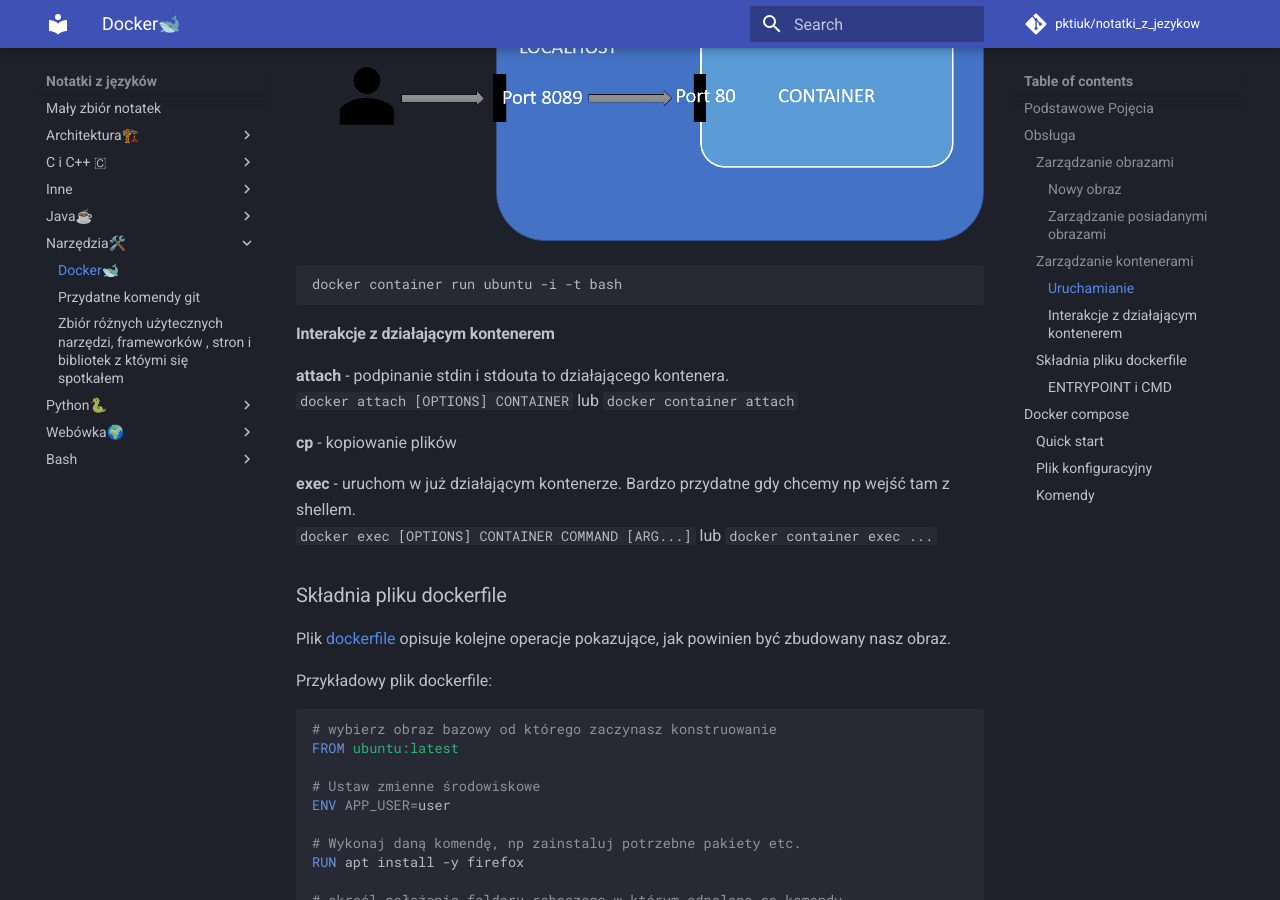
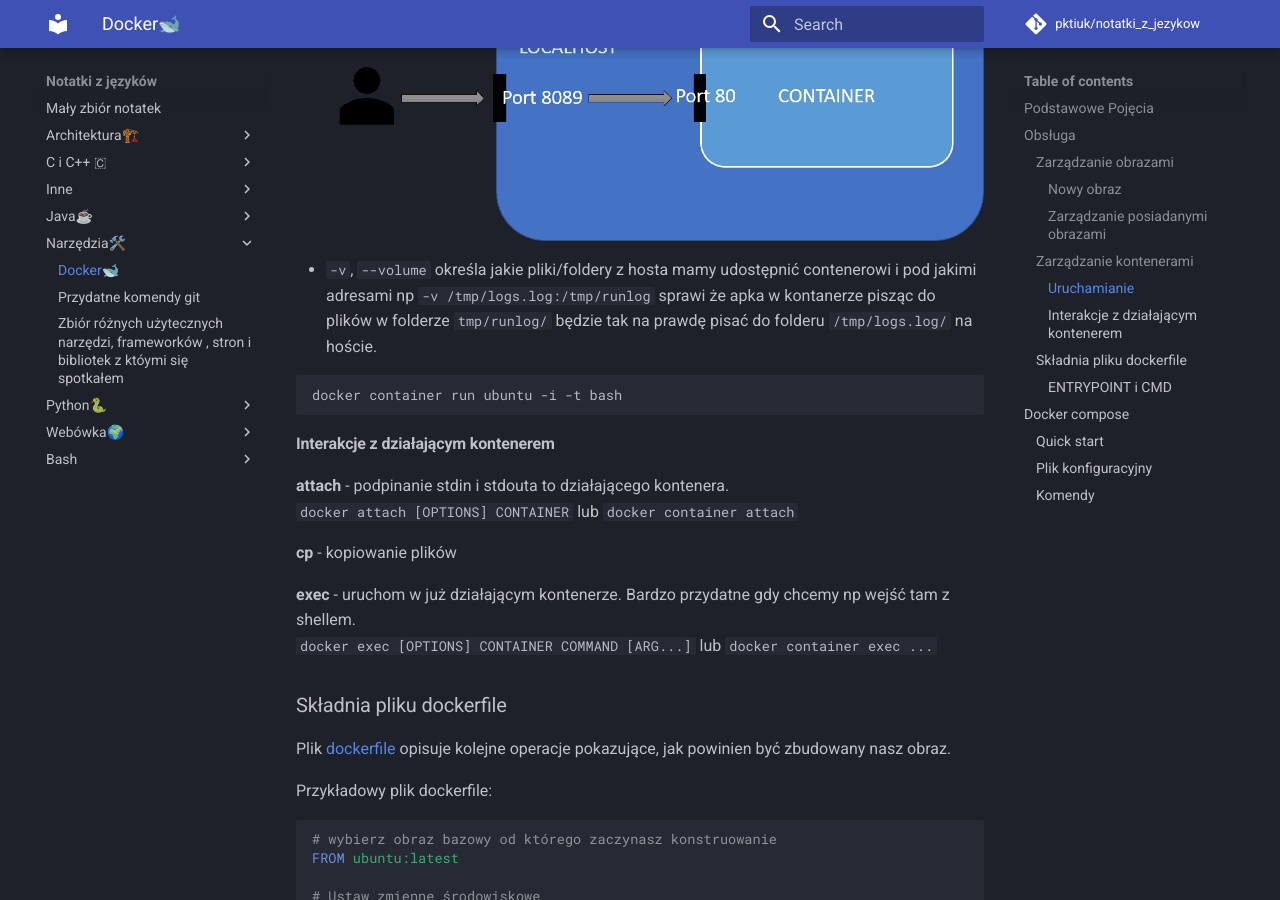
Before and after one commit to pktiuk/notatki_z_jezykow, an MkDocs documentation site: the page built from docs/Narzędzia🛠️/docker.md, in a window 1280 px wide and 900 px high, scrolled down 3698 px. Built offline with MkDocs 1.6.1 and Material for MkDocs 9.7.7, drawn with Linux system fonts in a browser that asks for light colours; comment, search, counter and statistics services are not loaded; some of the changed text lies outside the part shown.

Commit message:
Kolejna flaga do dockera

````diff
--- a/docs/Narzędzia🛠️/docker.md
+++ b/docs/Narzędzia🛠️/docker.md
@@ -126,6 +126,7 @@
 - `-e`, `--env` Jakie zmienne środowiskowe mają być w naszym kontenerze (np `docker run -e BROKER_PORT=9999 client`)
 - `-p`, `--publish` udostępnij wewnętrzne porty obrazu na portach hosta np `-p 8089:80` wystawia port 80 z wnętrza kontenera na porcie 8089 hosta. (możemy teraz na naszej maszynie otworzyć to pod adresem localhost:8089)
   ![porty](assets/Docker-ports.png)
+- `-v`, `--volume` określa jakie pliki/foldery z hosta mamy udostępnić contenerowi i pod jakimi adresami np `-v /tmp/logs.log:/tmp/runlog` sprawi że apka w kontanerze pisząc do plików w folderze `tmp/runlog/` będzie tak na prawdę pisać do folderu `/tmp/logs.log/` na hoście.
 
 ```bash
 docker container run ubuntu -i -t bash
@@ -263,4 +264,4 @@
 
 `docker-compose up`:
 
-- `--scale service=num` pozwala odpalić więcej instancji danego serwisu
+- `--scale service=num` pozwala odpalić więcej instancji danego serwisu (jednak gdy skalujemy serwisy, które wystawiają porty `expose` to tylko jedna z instancji będzie widoczna dla innych) //TODO sprawdź to
````
